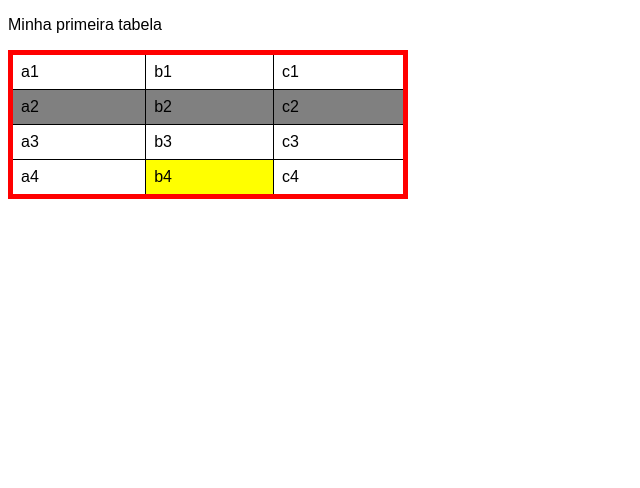
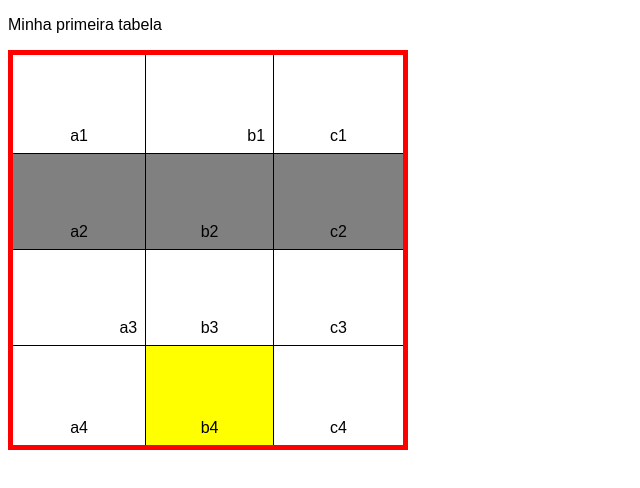
Before and after one commit to MoisesBohrens/HTML-CSS, a plain HTML site: page Exercícios/ex023/tabela001.html in a window 1280 px wide. Shown: the whole page, without its empty margins (0-640 px from the left). Drawn offline with Linux system fonts and the light colour scheme.

Commit message:
atualizei tabela 001

```diff
--- a/Exercícios/ex023/tabela001.html
+++ b/Exercícios/ex023/tabela001.html
@@ -11,6 +11,7 @@
 
         table{
             width: 400px;
+            height: 400px;
             border-collapse: collapse;
             border: 5px solid red
         }
@@ -22,11 +23,18 @@
         td{
             border: 1px solid black;
             padding: 8px;
+            text-align: center;
+            vertical-align: bottom;
         }
 
         td.dado{
             background-color: yellow;
         }
+
+        .numero{
+            text-align: right;
+        }
+
     </style>
 </head>
 <body>
@@ -41,7 +49,7 @@
         <table>
             <tr> <!--Primeira linha-->
                 <td>a1</td>
-                <td>b1</td>
+                <td class="numero">b1</td>
                 <td>c1</td>
             </tr>
             <tr class="linha">
@@ -50,7 +58,7 @@
                 <td>c2</td>
             </tr>
             <tr>
-                <td>a3</td>
+                <td class="numero">a3</td>
                 <td>b3</td>
                 <td>c3</td>
             </tr>
```
